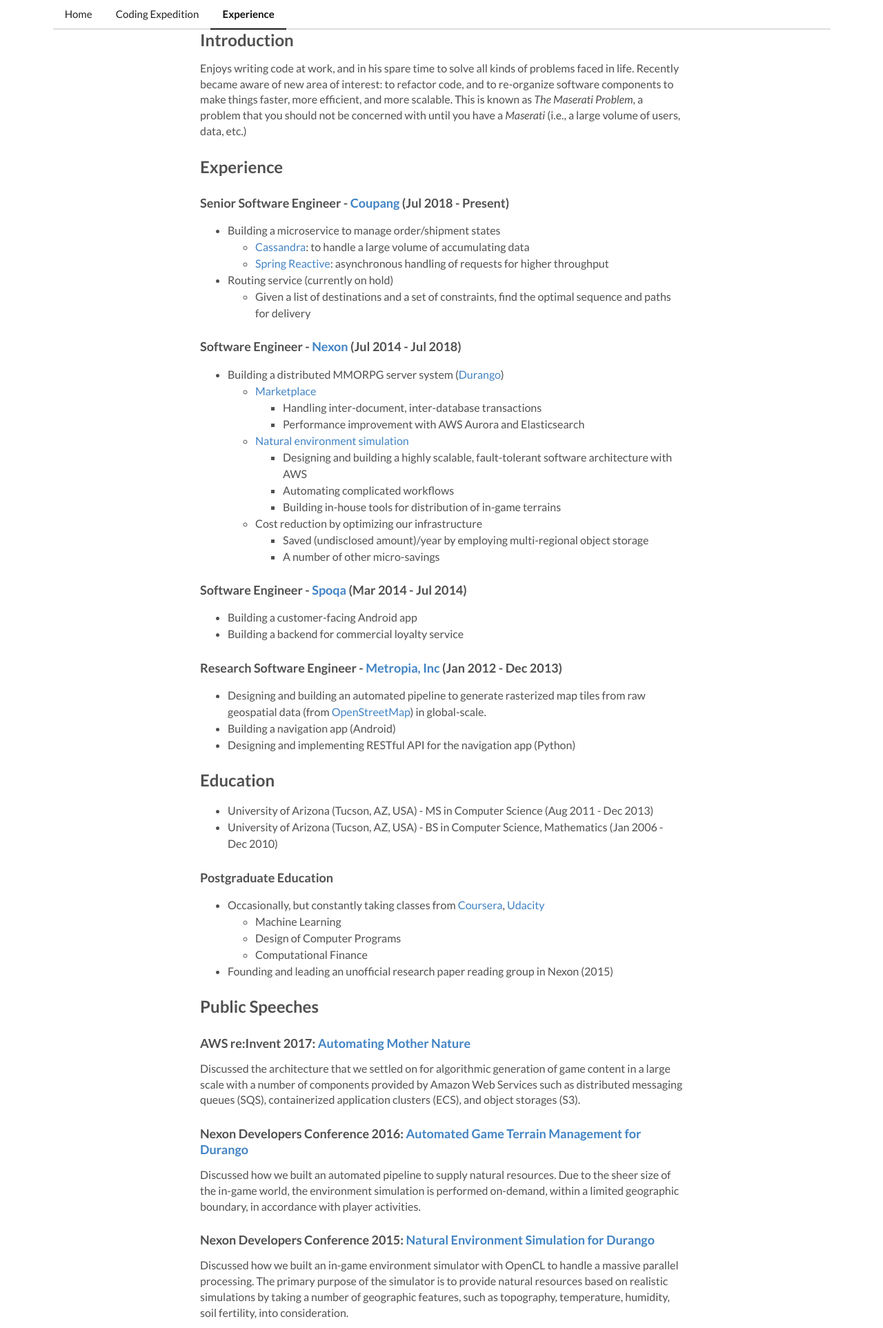
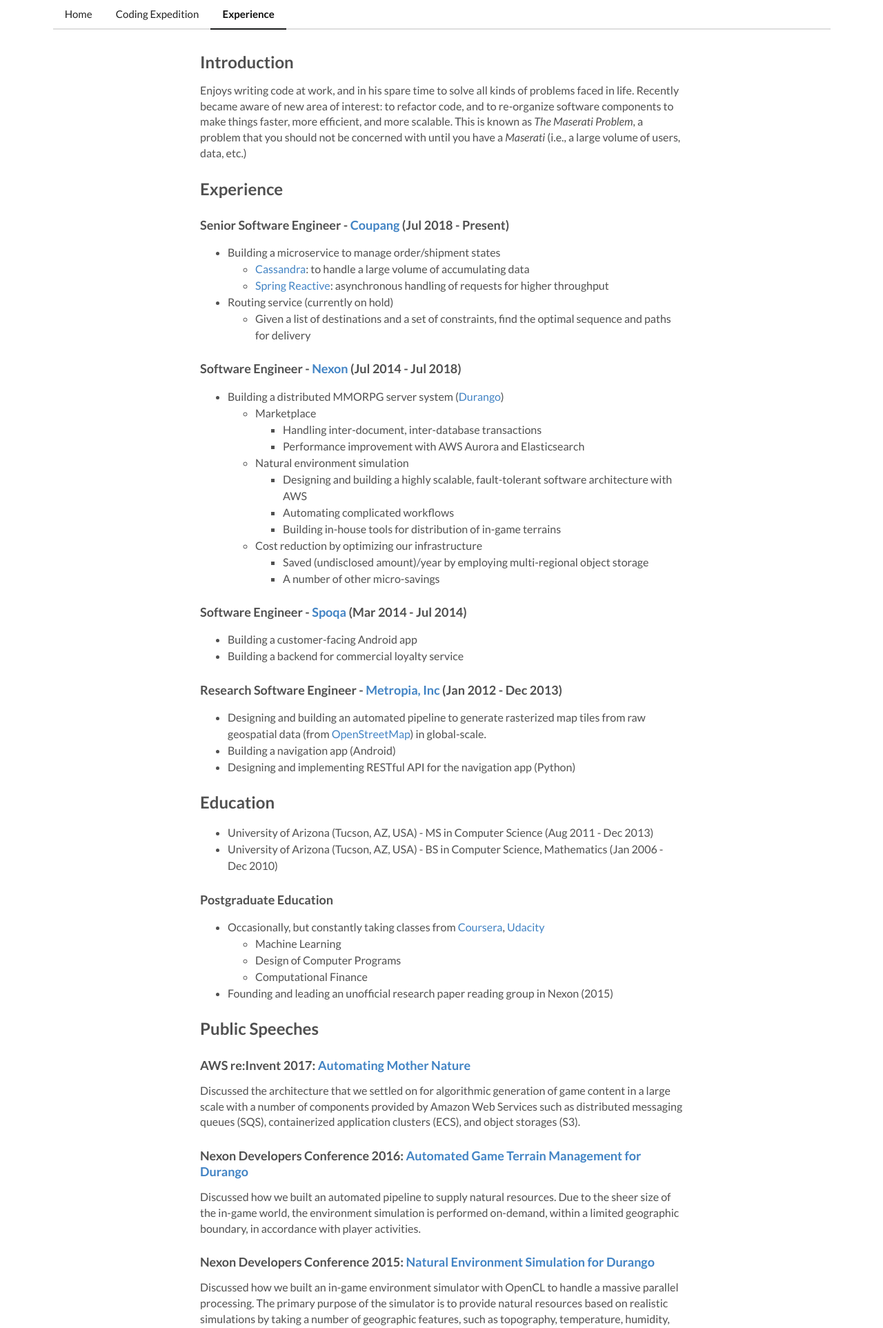
Before and after one commit to suminb/web, a Flask app: page /experience.html in a window 1280 px wide. Shown: the top 1925 px of the page at 69% size. Run offline with Flask 2, Linux system fonts and the light colour scheme; some libraries are stand-ins or nearby versions.

Commit message:
Revise experience summary

```diff
--- a/web/templates/main/experience_summary.html
+++ b/web/templates/main/experience_summary.html
@@ -11,7 +11,7 @@
         {{ main_menu(current_page) }}
       </div>
     </div>
-    <div class="ui text container">
+    <div class="ui text container" style="margin: 2em 0;">
       {%- filter markdown -%}
 
 ## Introduction
@@ -39,10 +39,10 @@ problem that you should not be concerned with until you have a *Maserati*
 ### Software Engineer - [Nexon](http://company.nexon.com) (Jul 2014 - Jul 2018)
 
 - Building a distributed MMORPG server system ([Durango](https://durango.nexon.com/En))
-    - [Marketplace]({{ url_for('main.experience', key='durango_marketplace') }})
+    - Marketplace
         - Handling inter-document, inter-database transactions
         - Performance improvement with AWS Aurora and Elasticsearch
-    - [Natural environment simulation]({{ url_for('main.experience', key='durango_ecosim') }})
+    - Natural environment simulation
         - Designing and building a highly scalable, fault-tolerant software architecture with AWS
         - Automating complicated workflows
         - Building in-house tools for distribution of in-game terrains
```
